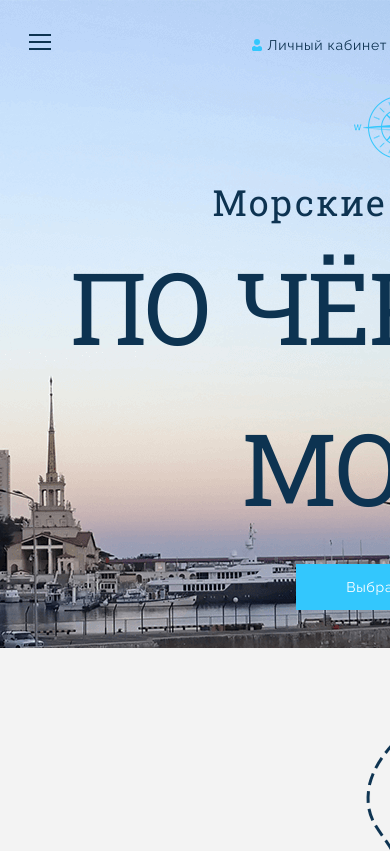
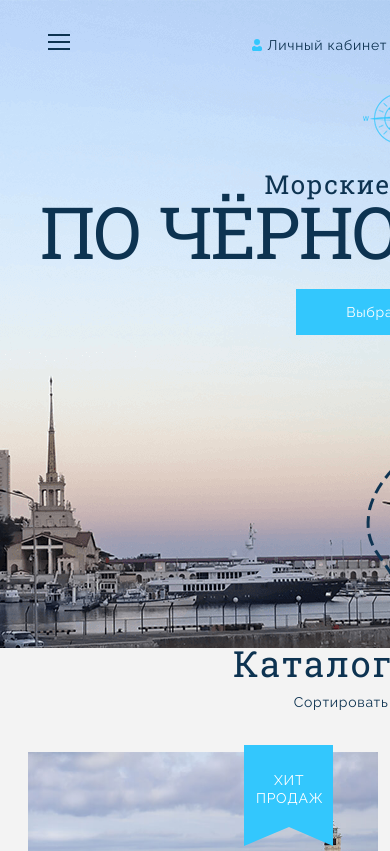
Before and after one commit to center-1/black-sea-cruises, a plain HTML site: page index.html in a window 390 px wide. Shown: the top 851 px of the page. Drawn offline with Linux system fonts and the light colour scheme.

Commit message:
media запрос, logo tablet

```diff
--- a/css/style.css
+++ b/css/style.css
@@ -167,7 +167,7 @@ body {
   color: #0d3351;
   margin: 2px 0px 15px;
 }
-.page-title span {
+.page-title-desc {
   font-size: 100px;
   line-height: 161px;
   text-transform: uppercase;
@@ -406,10 +406,22 @@ footer {
 
 
 /* адаптивность картинок ? */
-
+/* планшет */
 @media screen and (max-width: 1300px) {
   .container {
-    width: 900px;
+    width: 800px;
+  }
+  .main-burger {
+    margin-left: 48px;
+  }
+  .page-title {
+    font-size: 26px;
+    letter-spacing: 1.3px;
+  }
+  .page-title-desc {
+    font-size: 72px;
+    letter-spacing: -1.8px;
+    line-height: 48px;
   }
   .price-item {
     width: 350px;
@@ -420,13 +432,13 @@ footer {
   }
 }
 
-
-@media screen and (max-width: 900px) {
+/* мобилка */
+@media screen and (max-width: 320px) {
   .price-wrapper {
     flex-direction: column;
   }
   .container {
-    width: 800px;
+    width: 400px;
   }
   .price-item {
     width: 250px;
--- a/index.html
+++ b/index.html
@@ -58,9 +58,12 @@
     <main>
       <div class="container">
         <div class="page-wrapper">
-          <img src="img/logo.png" class="logo" alt="Морские прогулки" title="Морские прогулки" width="88" height="88">
+          <picture>
+            <source media="(max-width: 1300px)" srcset="img/logo_small.png">
+            <img src="img/logo.png" class="logo" alt="Морские прогулки" title="Морские прогулки">
+          </picture>
           <h1 class="page-title">Морские прогулки<br>
-            <span>по чёрному морю</span>
+            <span class="page-title-desc">по чёрному морю</span>
           </h1>
           <a class="button dotted-line" href="#choose_cruise">Выбрать круиз</a>
         </div>
```
Also changed, not shown: img/logo_small.png (added).
